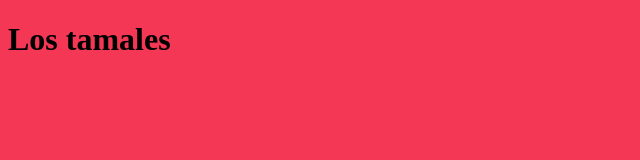
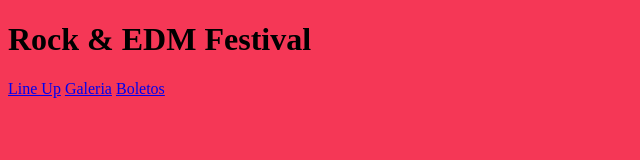
Before and after one commit to TheCuteGhost/Concierto, a website: page index.html in a window 1280 px wide. Shown: the whole page, without its empty margins (0-640 px from the left). Drawn offline with Linux system fonts and the light colour scheme.

Commit message:
añadiendo globales

```diff
--- a/index.html
+++ b/index.html
@@ -11,6 +11,14 @@
     <link rel="stylesheet" href="build/css/app.css">
 </head>
 <body>
-    <h1>Los tamales</h1>
+
+    <header class="header">
+        <h1>Rock & EDM Festival</h1>
+        <nav class="navegacion-principal">
+            <a href="#">Line Up</a>
+            <a href="#">Galeria</a>
+            <a href="#">Boletos</a>
+        </nav>
+    </header>
 </body>
 </html>
--- /dev/null
+++ b/src/scss/bases/_globales.scss
@@ -0,0 +1,3 @@
+html {
+    font-size: 62.5%;
+}
```
